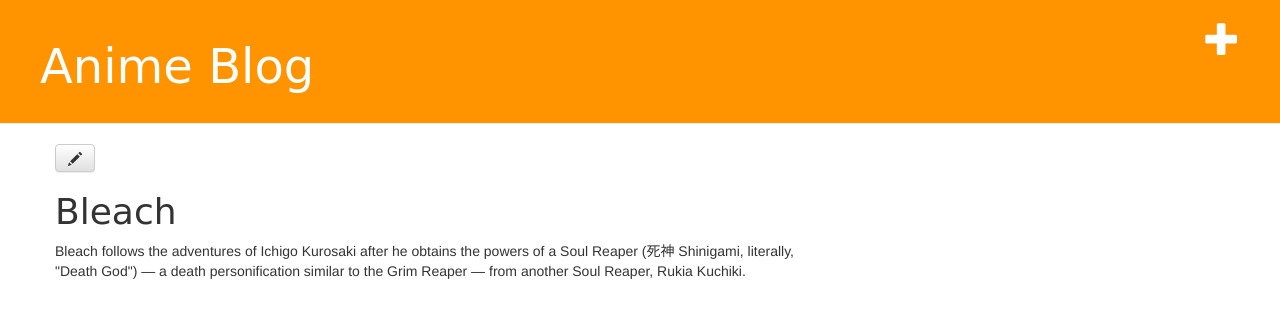
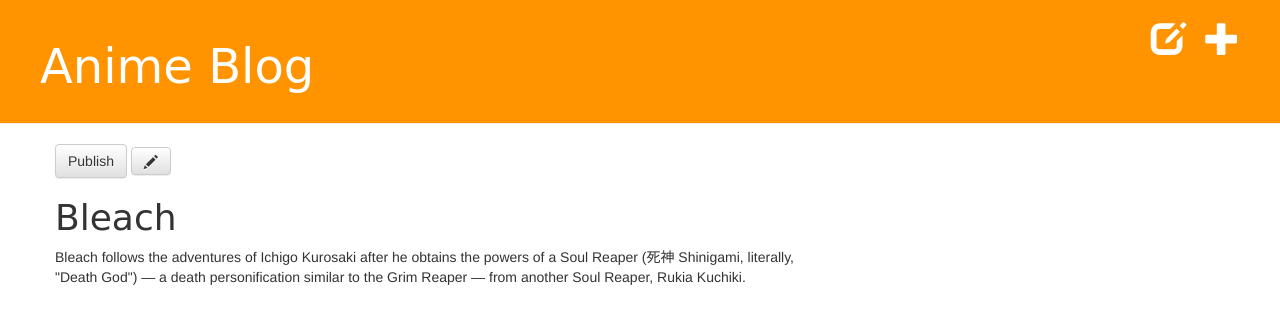
Before and after one commit to carrington10/blog, a Django app: page /post/5/ in a window 1280 px wide. Shown: the top 324 px of the page. Run offline with Django 3.2, Linux system fonts and the light colour scheme; a user stored in the database is signed in; data comes from the database, SQL or seed files in the repository; both versions use the stored data as it was after the commit; some libraries are stand-ins or nearby versions.

Commit message:
added a publish button and drafting

```diff
--- a/blog/templates/base.html
+++ b/blog/templates/base.html
@@ -10,6 +10,8 @@
     <body>
     <div class="page-header">
         <h1><a href="/">Anime Blog</a></h1>
+         {% if user.is_authenticated %}
+    <a href="{% url 'post_draft_list' %}" class="top-menu"><span class="glyphicon glyphicon-edit"></span></a>
     </div>
     <div class="content container">
         <div class="row">
--- a/blog/templates/blog/base.html
+++ b/blog/templates/blog/base.html
@@ -11,6 +11,8 @@
         <div class="page-header">
           {% if user.is_authenticated %}
             <a href="{% url 'post_new' %}" class="top-menu"><span class="glyphicon glyphicon-plus"></span></a>
+
+          <a href="{% url 'post_draft_list' %}" class="top-menu"><span class="glyphicon glyphicon-edit"></span></a>
           {% endif %}
             <h1><a href="/">Anime Blog</a></h1>
         </div>
--- a/blog/templates/blog/post_detail.html
+++ b/blog/templates/blog/post_detail.html
@@ -2,11 +2,15 @@
 
 {% block content %}
     <div class="post">
-        {% if post.published_date %}
-            <div class="date">
-                {{ post.published_date }}
-            </div>
-        {% endif %}
+         {% if post.published_date %}
+    		<div class="date">
+        	{{ post.published_date }}
+    		</div>
+	{% else %}
+    		<a class="btn btn-default" href="{% url 'post_publish' pk=post.pk %}">Publish</a>
+	{% endif %}
+
+
         {% if user.is_authenticated %}
         <a class="btn btn-default" href="{% url 'post_edit' pk=post.pk %}"><span class="glyphicon glyphicon-pencil"></span></a>
         {% endif %}
--- a/blog/urls.py
+++ b/blog/urls.py
@@ -7,4 +7,6 @@
     url(r'^post/(?P<pk>\d+)/$', views.post_detail, name='post_detail'),
     url(r'^post/new/$', views.post_new,name='post_new'),
     url(r'^post/(?P<pk>\d+)/edit/$', views.post_edit, name='post_edit'),
+    url(r'^drafts/$', views.post_draft_list, name='post_draft_list'),
+    url(r'^post/(?P<pk>\d+)/publish/$',views.post_publish, name='post_publish'),
 ]
--- a/blog/views.py
+++ b/blog/views.py
@@ -21,7 +21,7 @@
         if form.is_valid():
             post = form.save(commit=False)
             post.author = request.user
-            post.published_date = timezone.now()
+
             post.save()
             return redirect('post_detail', pk=post.pk)
     else:
@@ -35,9 +35,17 @@
         if form.is_valid():
             post = form.save(commit=False)
             post.author = request.user
-            post.published_date = timezone.now()
+
             post.save()
             return redirect('post_detail', pk=post.pk)
     else:
         form = PostForm(instance=post)
     return render(request, 'blog/post_edit.html', {'form': form})
+
+def post_draft_list(request):
+    posts = Post.objects.filter(published_date__isnull=True).order_by('created_date')
+    return render(request, 'blog/post_draft_list.html', {'posts': posts})
+def post_publish(request,pk):
+    post= get_object_or_404(Post, pk=pk)
+    post.publish()
+    return redirect('post_detail', pk=pk)
```
Also changed, not shown: blog/templates/blog/post_draft_list.html (added, +12 -0 lines), db.sqlite3.
